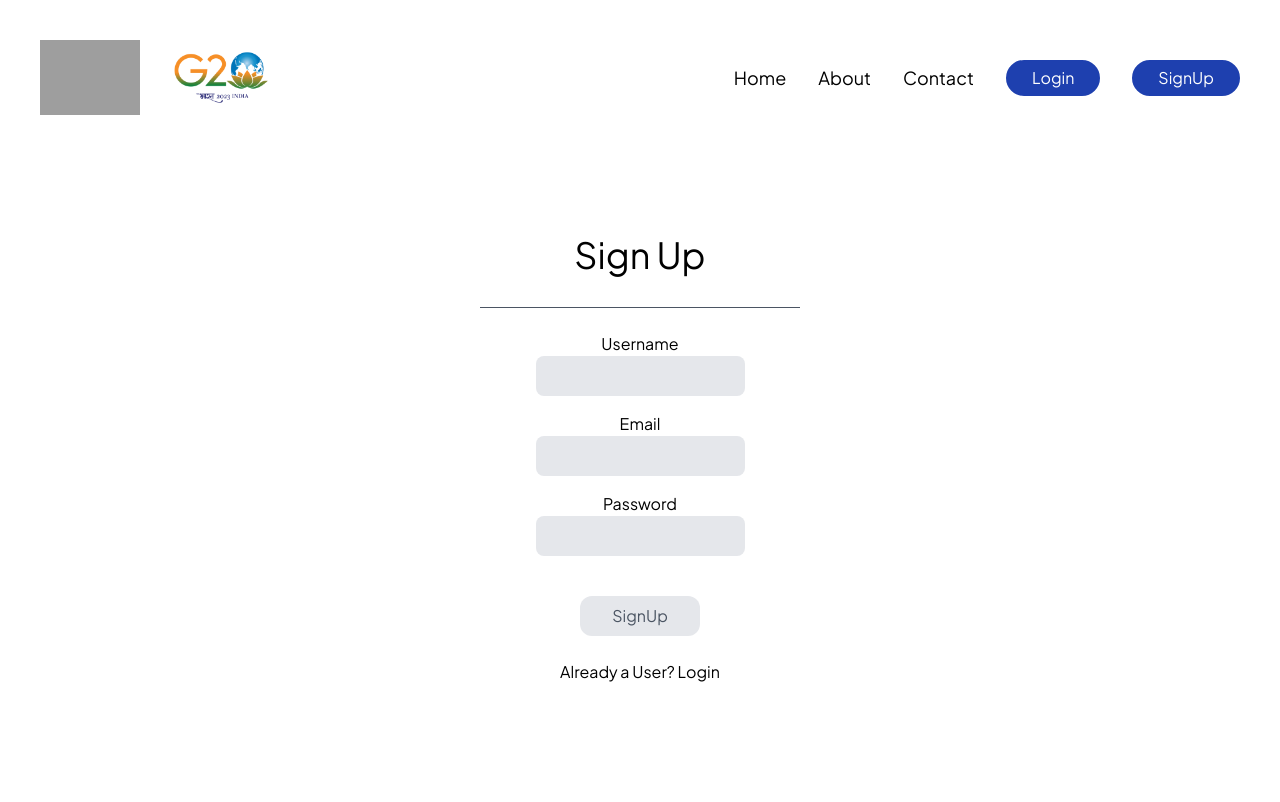
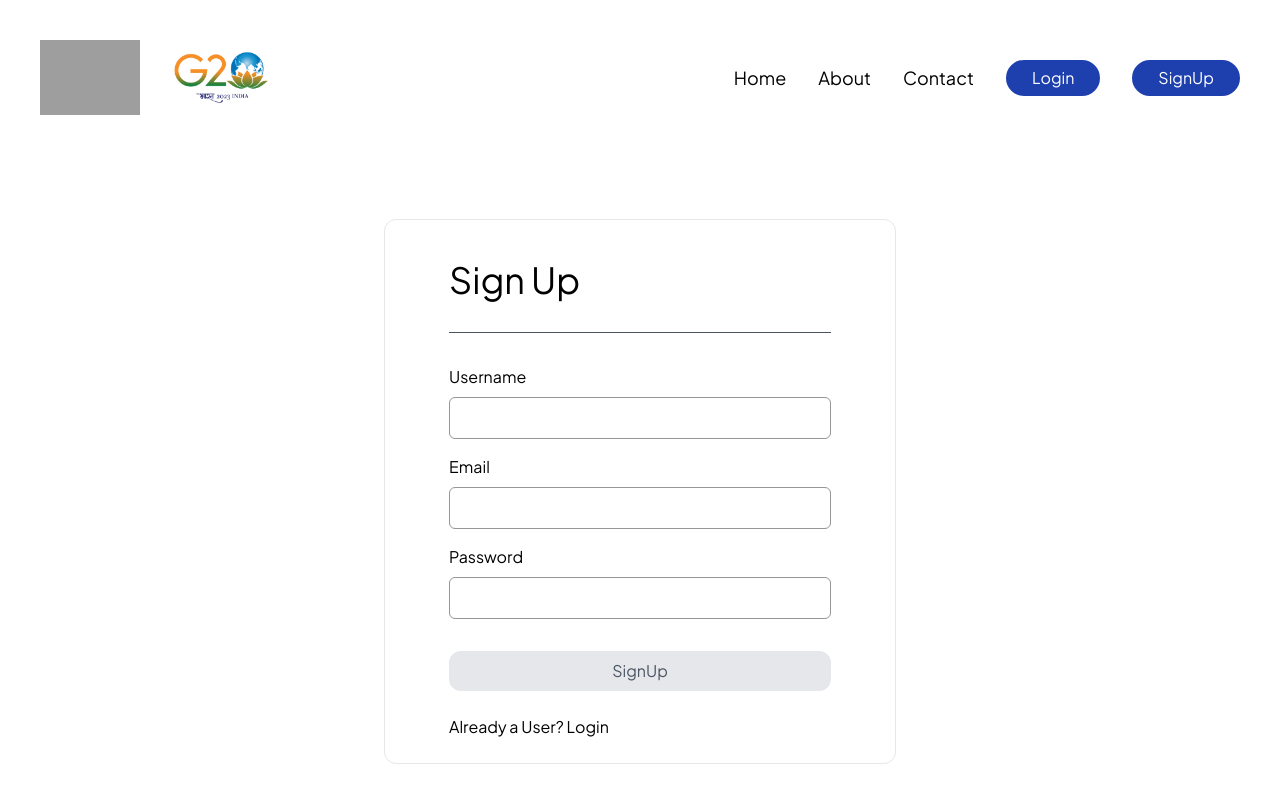
Before and after one commit to psidh/Sahayata, a Next.js app: page /signup in a window 1280 px wide. Shown: the top 802 px of the page. Built offline with nearby package versions, Linux system fonts and the light colour scheme; grey boxes are pictures that could not be loaded.

Commit message:
UI made
Signed-off-by: P SIDHARTH <philkhanasidharth14@gmail.com>
1. Dashboard, [id] page made
2. `logout` functionality button added
3. Middleware.ts changes the routes
4. Map and table components added

```diff
--- /dev/null
+++ b/src/app/dashboard/details/page.tsx
@@ -0,0 +1,38 @@
+import Sidebar from '@/components/Sidebar';
+
+export default function Table() {
+  return (
+    <div className='flex justify-between'>
+      <div className='w-[30%]'>
+        <Sidebar />
+      </div>
+      <table className='w-[70%] table-fixed  mx-4 my-8'>
+        <thead className='bg-gray-200'>
+          <tr>
+            <th className='py-2 px-4 border-b'>Column 1</th>
+            <th className='py-2 px-4 border-b'>Column 2</th>
+            <th className='py-2 px-4 border-b'>Column 3</th>
+            <th className='py-2 px-4 border-b'>Column 4</th>
+            <th className='py-2 px-4 border-b'>Column 5</th>
+            <th className='py-2 px-4 border-b'>Column 6</th>
+          </tr>
+        </thead>
+        <tbody>
+          {Array.from({ length: 10 }).map((_, index) => (
+            <tr
+              key={index}
+              className={index % 2 === 0 ? 'bg-gray-100' : 'bg-white'}
+            >
+              <td className='py-2 px-4 border'>{`Lorem ipsum ${index}`}</td>
+              <td className='py-2 px-4 border'>{`Lorem ipsum ${index}`}</td>
+              <td className='py-2 px-4 border'>{`Lorem ipsum ${index}`}</td>
+              <td className='py-2 px-4 border'>{`Lorem ipsum ${index}`}</td>
+              <td className='py-2 px-4 border'>{`Lorem ipsum ${index}`}</td>
+              <td className='py-2 px-4 border'>{`Lorem ipsum ${index}`}</td>
+            </tr>
+          ))}
+        </tbody>
+      </table>
+    </div>
+  );
+}
--- a/src/app/map/page.tsx
+++ b/src/app/dashboard/map/page.tsx
@@ -1,6 +1,7 @@
-'use client'
+'use client';
 import React, { useEffect } from 'react';
 import 'leaflet/dist/leaflet.css';
+import Sidebar from '@/components/Sidebar';
 
 const LeafletMap = () => {
   useEffect(() => {
@@ -14,11 +15,11 @@ const LeafletMap = () => {
         const marker = L.marker([17.6868, 83.2185]).addTo(mymap);
 
         // Add a popup to the marker
-        marker.bindPopup("<b>Hello, Manager").openPopup();
+        marker.bindPopup('<b>Hello, Manager').openPopup();
 
         // Add the OpenStreetMap tile layer to the map
         L.tileLayer('https://{s}.tile.openstreetmap.org/{z}/{x}/{y}.png', {
-          attribution: '© OpenStreetMap contributors'
+          attribution: '© OpenStreetMap contributors',
         }).addTo(mymap);
 
         // Cleanup on component unmount
@@ -29,7 +30,14 @@ const LeafletMap = () => {
     }
   }, []); // Empty dependency array to run the effect only once on mount
 
-  return <div id="map" className='h-screen' />;
+  return (
+    <div className='flex'>
+      <div className="w-[30%] h-screen">
+        <Sidebar />
+      </div>
+      <div id="map" className="w-[70%]"></div>
+    </div>
+  );
 };
 
 export default LeafletMap;
--- /dev/null
+++ b/src/app/dashboard/page.tsx
@@ -0,0 +1,69 @@
+'use client';
+import axios from 'axios';
+import React, { useState } from 'react';
+import Link from 'next/link';
+import { toast } from 'react-hot-toast';
+import { useRouter } from 'next/navigation';
+import Sidebar from '@/components/Sidebar';
+
+export default function ProfilePage() {
+  const router = useRouter();
+
+  const [data, setData] = useState('nothing');
+
+  const logout = async () => {
+    try {
+      await axios.get('/api/users/logout');
+      toast.success('Logout successful');
+      router.push('/login');
+    } catch (error: any) {
+      console.log(error.message);
+      toast.error(error.message);
+    }
+  };
+
+  const getUserDetails = async () => {
+    try {
+      const res = await axios.get('/api/users/me');
+      console.log(res.data);
+      setData(res.data.data._id);
+    } catch (error: any) {
+      console.log(error.message);
+      toast.error(error.message);
+    }
+  };
+
+  return (
+    <div className='flex justify-between'>
+      <div>
+      <Sidebar />
+      </div>
+      <div></div>
+      <div className="flex flex-col space-x-2">
+        <button
+          onClick={logout}
+          className="py-2 px-6 mb-4 border rounded-full transition duration-300
+         hover:bg-white hover:text-black"
+        >
+          Logout
+        </button>
+        <button
+          onClick={getUserDetails}
+          className="py-2 px-6 mt-4 border rounded-full transition duration-300
+          hover:bg-green "
+        >
+          Get User Details
+        </button>
+        <h2 className="py-2 px-6 mt-4 rounded-full bg-blue-500">
+          {data === 'nothing' ? (
+            'Nothing'
+          ) : (
+            <Link href={`/dashboard/${data}`} target="_blank">
+              {data}
+            </Link>
+          )}
+        </h2>
+      </div>
+    </div>
+  );
+}
--- a/src/app/profile/page.tsx
+++ /dev/null
@@ -1,64 +0,0 @@
-'use client';
-import axios from 'axios';
-import React, { useState } from 'react';
-import Link from 'next/link';
-import { toast } from 'react-hot-toast';
-import { ToastContainer } from 'react-toastify';
-import { useRouter } from 'next/navigation';
-import { LinkProps } from 'next/link';
-
-export default function ProfilePage() {
-  const router = useRouter();
-
-  const [data, setData] = useState('nothing');
-
-  const logout = async () => {
-    try {
-      await axios.get('/api/users/logout');
-      toast.success('Logout successful');
-      router.push('/login');
-    } catch (error: any) {
-      console.log(error.message);
-      toast.error(error.message);
-    }
-  };
-
-  const getUserDetails = async () => {
-    try {
-      const res = await axios.get('/api/users/me');
-      console.log(res.data);
-      setData(res.data.data._id);
-    } catch (error: any) {
-      console.log(error.message);
-      toast.error(error.message);
-    }
-  };
-
-  return (
-    <div className="flex flex-col items-center justify-center h-screen ">
-      <button
-        onClick={logout}
-        className="py-2 px-6 mb-4 border rounded-full transition duration-300
-      hover:bg-white hover:text-black"
-      >
-        Logout
-      </button>
-      <button
-        onClick={getUserDetails}
-        className="py-2 px-6 mt-4 border rounded-full transition duration-300
-      hover:bg-green "
-      >
-        Get User Details
-      </button>
-      <h2 className="py-2 px-6 mt-4 rounded-full bg-blue-500">
-        {data === 'nothing' ? (
-          'Nothing'
-        ) : (
-          <Link href={`/profile/${data}`} target="_blank">
-            {data}
-          </Link>
-        )}
-      </h2>
-    </div>
-  );
-}
--- a/src/app/signup/page.tsx
+++ b/src/app/signup/page.tsx
@@ -47,44 +47,70 @@ export default function SignUp() {
   }, [user]);
 
   return (
-    <div className="flex flex-col my-16 items-center justify-center text-left">
-      <h1 className="text-4xl my-4">{loading ? 'Processing' : 'Sign Up'}</h1>
-      <hr className="border-gray-600 py-1 w-1/4 my-4" />
-      <label htmlFor="username">Username</label>
+    <div className="flex flex-col pt-16 pb-24 justify-center items-center bg-body">
+      <div
+        className="py-6 px-16 w-[80%] md:w-[40%] backdrop-xl bg-opacity-80
+         border bg-white border-gray-200 rounded-xl
+       flex flex-col justify-center"
+      >
+        <h1 className="text-4xl my-4">
+          {loading ? 'Processing...' : 'Sign Up'}
+        </h1>
+        <hr className="border-gray-600 py-1 w-full my-4" />
+        <label htmlFor="username" className="mt-2 mb-2">
+          Username
+        </label>
         <input
-        className="p-2 bg-gray-200 rounded-lg mb-4 focus:outline-none "
+          className="p-2 rounded-md mb-2 border border-[#969696]"
           id="username"
           type="text"
           value={user.username}
-        onChange={(event) => setUser({ ...user, username: event.target.value })}
+          onChange={(event) =>
+            setUser({ ...user, username: event.target.value })
+          }
         />
-      <label htmlFor="email">Email</label>
+        <label htmlFor="email" className="mt-2 mb-2">
+          Email
+        </label>
         <input
-        className="p-2 bg-gray-200 rounded-lg mb-4 focus:outline-none "
+          className="p-2 rounded-md mb-2 border border-[#969696]"
           id="email"
           type="email"
           value={user.email}
           onChange={(event) => setUser({ ...user, email: event.target.value })}
         />
-      <label htmlFor="password">Password</label>
+        <label htmlFor="password" className="mt-2 mb-2">
+          Password
+        </label>
         <input
-        className="p-2 bg-gray-200 rounded-lg mb-4 focus:outline-none "
+          className="p-2 rounded-md mb-2 border border-[#969696]"
           id="password"
           type="password"
           value={user.password}
-        onChange={(event) => setUser({ ...user, password: event.target.value })}
+          onChange={(event) =>
+            setUser({ ...user, password: event.target.value })
+          }
         />
         {!buttonDisabled ? (
           <button
             onClick={onSignUp}
-        className="py-2 px-8 my-6 rounded-xl bg-gray-200 transition duration-300 hover:bg-gray-700
+            className="py-2 px-8 my-6 text-center rounded-xl bg-gray-200 transition duration-300 hover:bg-gray-700
       "
-      >SignUp</button>
-      ): (
-        <p className="py-2 px-8 my-6 rounded-xl text-gray-600 transition duration-300 bg-gray-200
-        ">SignUp</p>
+          >
+            SignUp
+          </button>
+        ) : (
+          <p
+            className="py-2 px-8 my-6 text-center rounded-xl text-gray-600 transition duration-300 bg-gray-200
+        "
+          >
+            SignUp
+          </p>
         )}
-      <Link href={'/login'}>Already a User? Login</Link>
+        <Link href={'/login'} className="hover:underline">
+          Already a User? Login
+        </Link>
+      </div>
     </div>
   );
 }
--- /dev/null
+++ b/src/app/signup/styles.css
@@ -0,0 +1,19 @@
+@keyframes gradientAnimation {
+  0% {
+    background-position: 0% 20%;
+  }
+  50% {
+    background-position: 20% 40%;
+  }
+  100% {
+    background-position: 40%;
+  }
+}
+
+.bg-body {
+  background: linear-gradient(
+    to bottom,
+    rgba(255, 255, 255),
+    rgba(29, 11, 228, 0.1)
+  );
+}
--- /dev/null
+++ b/src/components/Sidebar.tsx
@@ -0,0 +1,21 @@
+import Link from 'next/link';
+
+export default function Sidebar() {
+
+  const linkClass = `w-full px-12 py-6 rounded-lg bg-blue-200
+   text-gray-700 transition-colors duration-200 transform
+  hover:bg-gray-100 hover:text-gray-900`
+
+  return (
+    <div className='flex justify-between mx-4 my-8'>
+      <div className='w-full rounded-lg p-8 bg-blue-300/50 flex flex-col space-y-2 '>
+        <Link href={'/dashboard'} className={linkClass}>Home</Link>
+        <Link href={'/dashboard/details'} className={linkClass}>Data</Link>
+        <Link href={'/dashboard/map'} className={linkClass}>Map</Link>
+        <Link href={'/dashboard'} className={linkClass}>Lorem ipsum</Link>
+        <Link href={'/dashboard'} className={linkClass}>Lorem ipsum</Link>
+        <Link href={'/dashboard'} className={linkClass}>Lorem ipsum</Link>
+      </div>
+    </div>
+  )
+}
```
Also changed, not shown: src/app/login/page.tsx (+12 -6 lines), src/middleware.ts (+15 -8 lines), src/app/dashboard/[id]/page.tsx (renamed from src/app/profile/[id]/page.tsx). Lines whose indentation alone changed are shown as unchanged.
